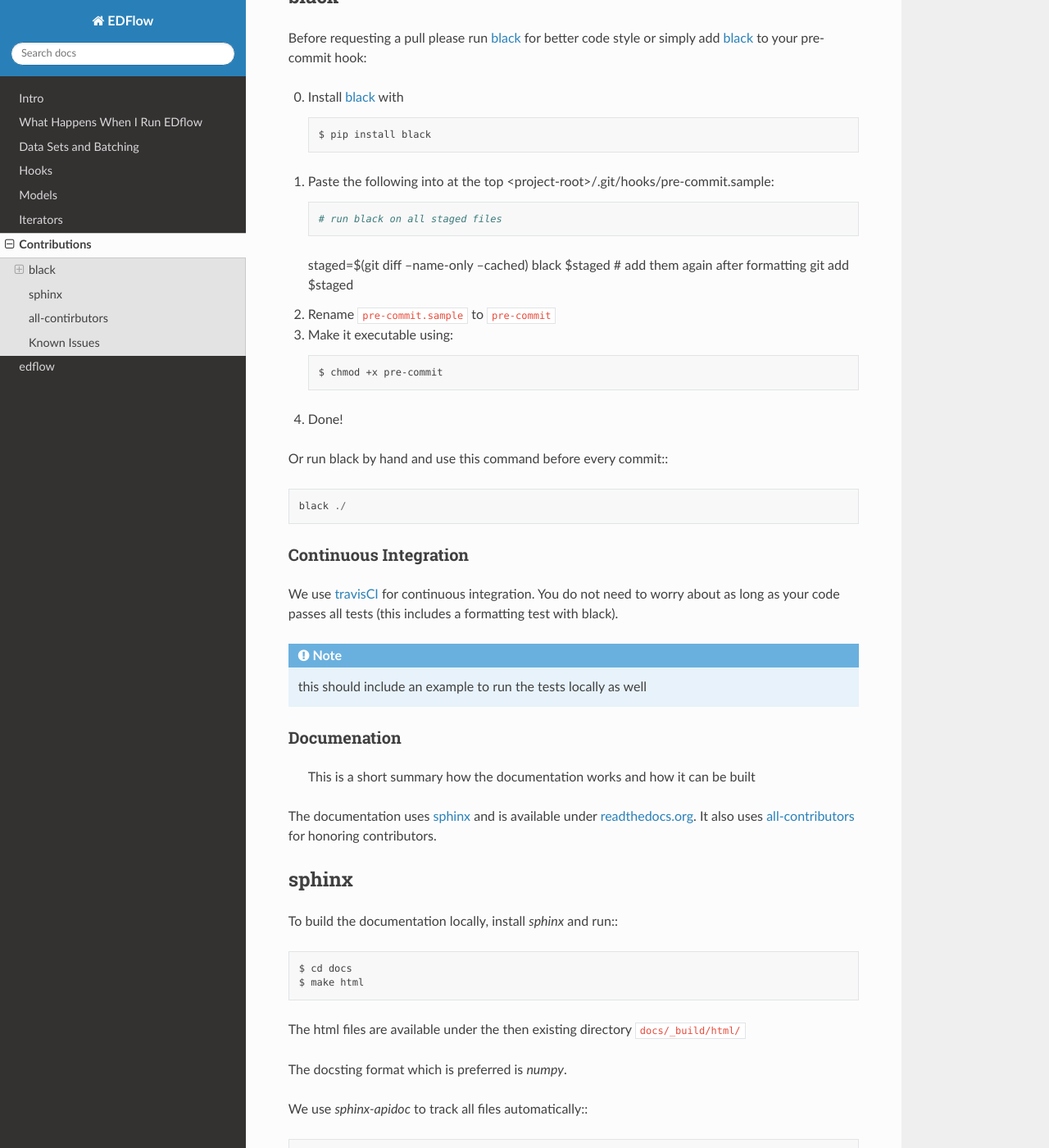
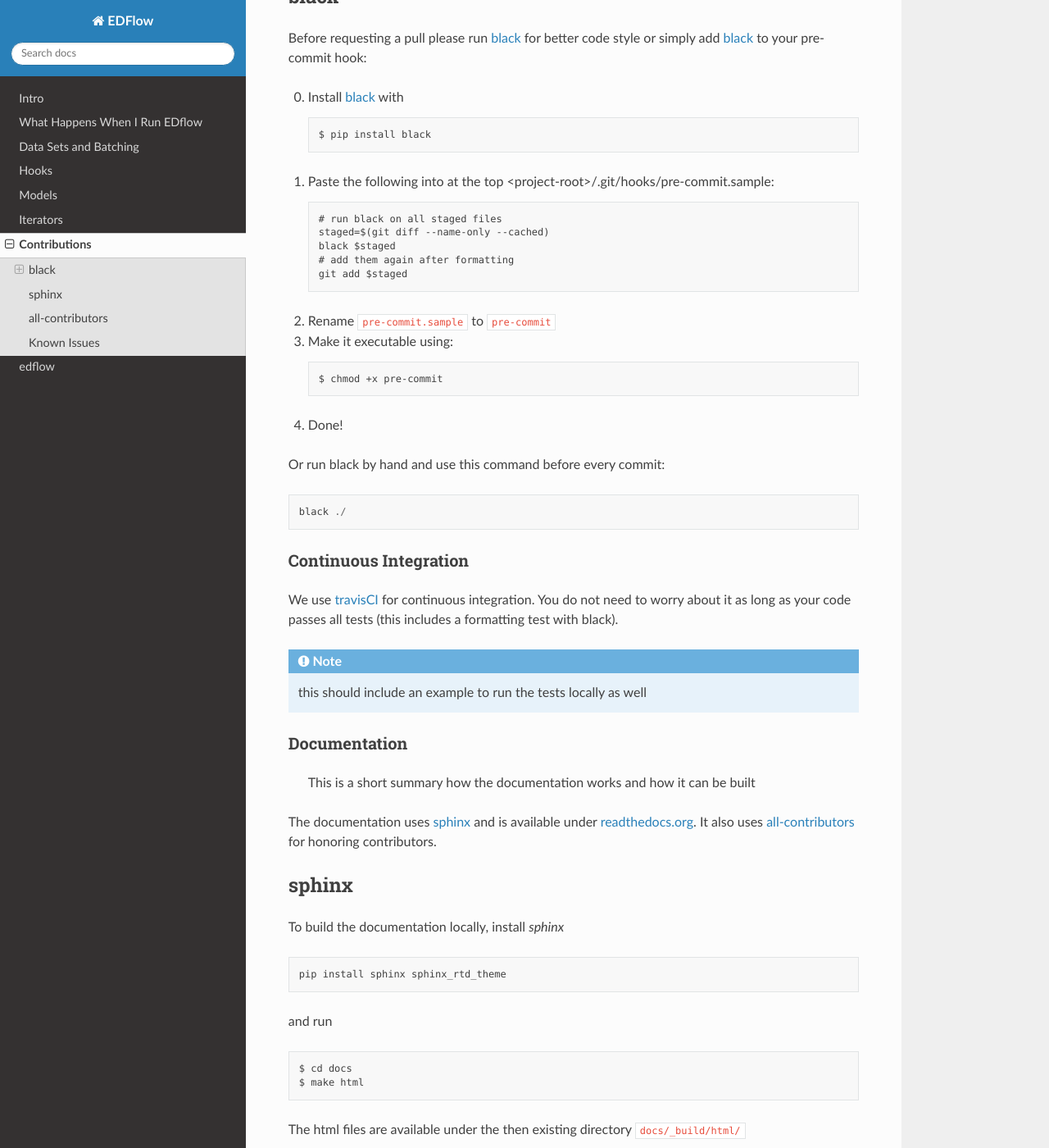
Before and after one commit to pesser/edflow, a Sphinx documentation site: the page built from docs/source/contributions.rst, in a window 1280 px wide and 1400 px high, scrolled down 374 px. Shown: the whole window at 82% size. Built offline with Sphinx 7.4.7 and the Read the Docs theme 2.0.0, drawn with Linux system fonts in a browser that asks for light colours; pages that are not in the unit, such as notebooks, are missing from menus; some of the changed text lies outside the part shown.

Commit message:
minor fixes in contributions doc

```diff
--- a/docs/source/contributions.rst
+++ b/docs/source/contributions.rst
@@ -18,24 +18,24 @@ black_ to your pre-commit hook:
 
 0. Install black_ with ::
 
-   $ pip install black
+    $ pip install black
 
 1. Paste the following into at the top <project-root>/.git/hooks/pre-commit.sample::
 
-   # run black on all staged files
-   staged=$(git diff --name-only --cached)
-   black $staged
-   # add them again after formatting
-   git add $staged
+    # run black on all staged files
+    staged=$(git diff --name-only --cached)
+    black $staged
+    # add them again after formatting
+    git add $staged
 
 2. Rename ``pre-commit.sample`` to ``pre-commit``
 3. Make it executable using::
 
-   $ chmod +x pre-commit
+    $ chmod +x pre-commit
 
 4. Done!
 
-Or run black by hand and use this command before every commit:::
+Or run black by hand and use this command before every commit::
 
     black ./
 
@@ -44,14 +44,14 @@ Continuous Integration
 ======================
 
 We use travisCI_ for continuous integration.
-You do not need to worry about as long as your code passes all tests (this includes
+You do not need to worry about it as long as your code passes all tests (this includes
 a formatting test with black).
 
 .. note::
 
     this should include an example to run the tests locally as well
 
-Documenation
+Documentation
 ============
 
    This is a short summary how the documentation works and how it can be built
@@ -62,21 +62,25 @@ It also uses all-contributors_ for honoring contributors.
 sphinx
 ------
 
-To build the documentation locally, install `sphinx` and run:::
+To build the documentation locally, install `sphinx` ::
+
+   pip install sphinx sphinx_rtd_theme
+
+and run ::
 
     $ cd docs
     $ make html
 
 The html files are available under the then existing directory ``docs/_build/html/``
 
-The docsting format which is preferred is `numpy`.
+The preferred docsting format is `numpy <https://numpydoc.readthedocs.io/en/latest/format.html>`__.
 
 We use `sphinx-apidoc` to track all files automatically:::
 
     $ cd docs
     $ sphinx-apidoc -o ./source/source_files ../edflow
 
-all-contirbutors
+all-contributors
 ----------------
 
 We use all-contributors locally and manage the contributors by hand.
```
